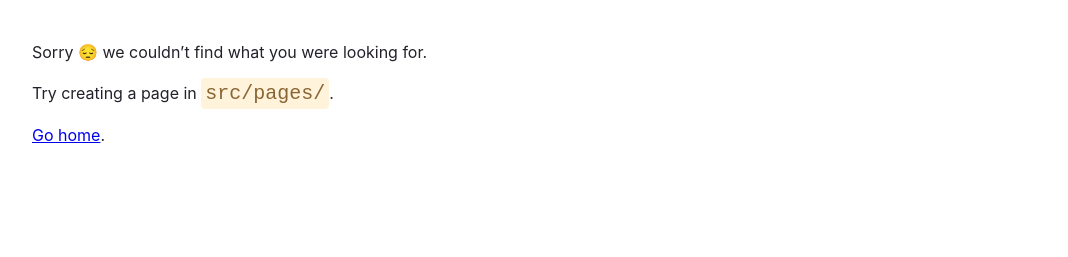
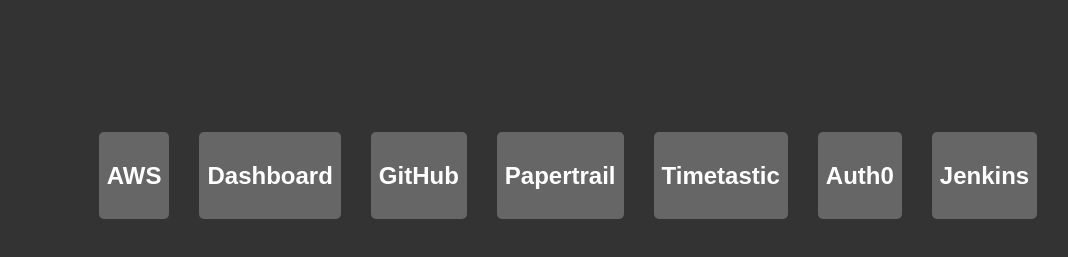
Before and after one commit to MatthewGlancy/MatthewGlancy.github.io, a Gatsby site: page /canddi in a window 1280 px wide. Before the commit this address had no page. Shown: the part 165-422 px from the top of the page, without its empty margins (72-1140 px from the left). Built offline with nearby package versions, Linux system fonts and the light colour scheme; Gatsby itself is replaced by a stand-in of ours.

Commit message:
Add canddi quick links

```diff
--- /dev/null
+++ b/src/pages/canddi.js
@@ -0,0 +1,81 @@
+import * as React from "react"
+
+const styles = {
+    body: {
+        width: '100vw',
+        height: '100vh',
+        backgroundColor: '#333333',
+        fontFamily: 'sans-serif',
+        position: 'absolute',
+        top: '50%',
+        left: '50%',
+        transform: 'translate(-50%, -50%)',
+        text: '#dedede',
+    },
+    card: {
+        backgroundColor: '#666666',
+        borderRadius: '5px',
+        padding: '10px 8px',
+        margin: '15px',
+        display: 'inline-block',
+        color: '#ffffff',
+        textDecoration: 'none',
+        fontWeight: 'bold',
+    },
+    container: {
+        margin: '22% auto',
+        textAlign: 'center',
+    }
+};
+
+const links = [
+    {
+        Name: 'AWS',
+        URL: 'https://aws.canddi.camp'
+    },
+    {
+        Name: 'Dashboard',
+        URL: 'https://canddihq.canddi.com'
+    },
+    {
+        Name: 'GitHub',
+        URL: 'ttps://github.com/canddi'
+    },
+    {
+        Name: 'Papertrail',
+        URL: 'https://papertrailapp.com/dashboard'
+    },
+    {
+        Name: 'Timetastic',
+        URL: 'https://app.timetastic.co.uk/wallchart'
+    },
+    {
+        Name: 'Auth0',
+        URL: 'https://auth0.com'
+    },
+    {
+        Name: 'Jenkins',
+        URL: 'https://jenkins.prod.canddi.camp/'
+    }
+];
+
+// markup
+const CanddiPage = () => {
+    const cards = links.map(link => {
+        return (
+            <a style={styles.card} href={link.URL}>
+                <h2>{link.Name}</h2>
+            </a>
+        );
+    });
+
+    return (
+        <main style={styles.body}>
+            <div style={styles.container}>
+                {cards}
+            </div>
+        </main>
+    );
+}
+
+export default CanddiPage
```
Also changed, not shown: src/pages/index.js (+23 -2 lines), src/styles.js (deleted, +0 -21 lines).
